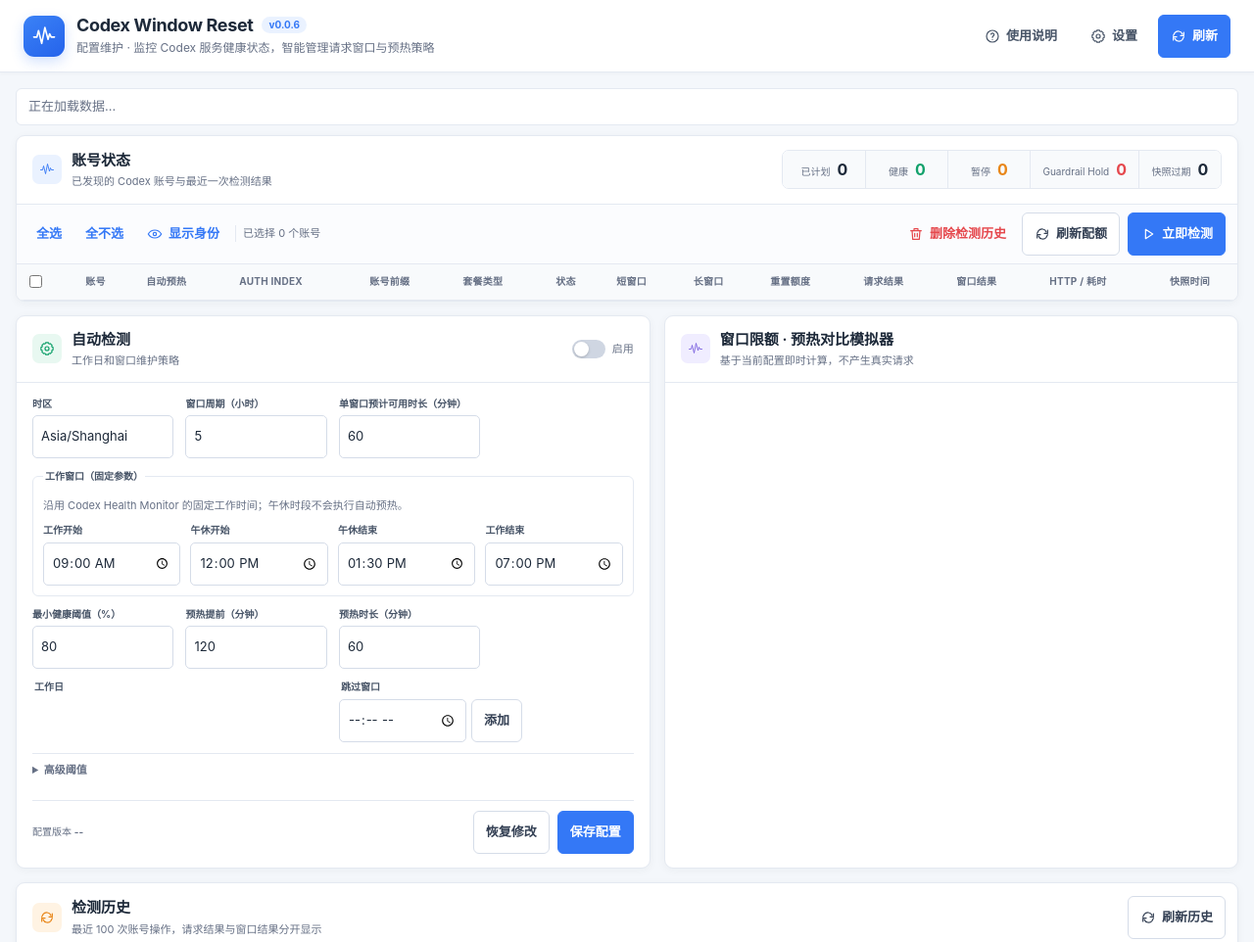
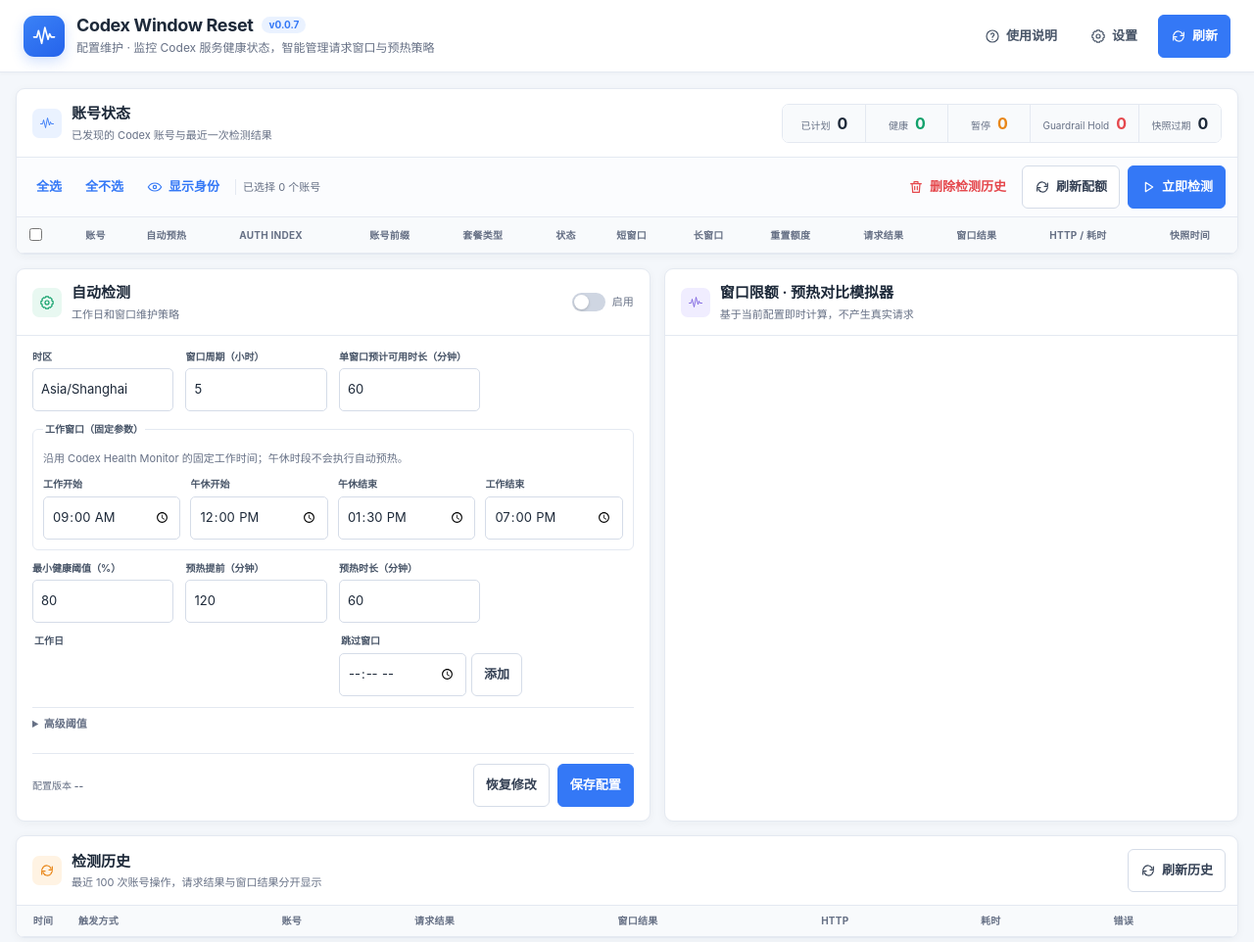
Before and after one commit to tapaixx/codex-window-reset, a website with bundled scripts: page web/panel.html in a window 1280 px wide. Shown: the top 962 px of the page at 98% size. Built offline with nearby package versions, Linux system fonts and the light colour scheme.

Commit message:
fix: expose ready state during panel bootstrap

```diff
--- a/registry.json
+++ b/registry.json
@@ -1,7 +1,7 @@
 {
   "id": "codex-window-reset",
   "name": "codex-window-reset",
-  "version": "0.0.6",
+  "version": "0.0.7",
   "repository": "https://github.com/tapaixx/codex-window-reset",
   "license": "MIT",
   "platforms": {
--- a/web/panel.html
+++ b/web/panel.html
@@ -16,11 +16,11 @@
     <symbol id="i-trash" viewBox="0 0 24 24"><path d="M4 7h16M9 7V4h6v3m-9 0 1 13h10l1-13M10 11v5m4-5v5"/></symbol>
   </svg>
   <header class="topbar">
-    <div class="brand"><span class="brand-mark"><svg><use href="#i-wave"/></svg></span><div><div class="brand-title"><h1>Codex Window Reset</h1><span class="version">v0.0.6</span></div><p>配置维护 · 监控 Codex 服务健康状态，智能管理请求窗口与预热策略</p></div></div>
+    <div class="brand"><span class="brand-mark"><svg><use href="#i-wave"/></svg></span><div><div class="brand-title"><h1>Codex Window Reset</h1><span class="version">v0.0.7</span></div><p>配置维护 · 监控 Codex 服务健康状态，智能管理请求窗口与预热策略</p></div></div>
     <nav class="top-actions" aria-label="页面操作"><button class="quiet-button" type="button" data-action="show-help"><svg><use href="#i-help"/></svg>使用说明</button><button class="quiet-button" type="button" data-action="focus-settings"><svg><use href="#i-settings"/></svg>设置</button><button class="primary-button" type="button" data-action="refresh-panel"><svg><use href="#i-refresh"/></svg>刷新</button></nav>
   </header>
   <main class="dashboard" id="main-content">
-    <p id="connection" class="connection" data-state="loading" aria-live="polite">正在加载数据…</p>
+    <p id="connection" class="connection" data-state="ready" aria-live="polite">正在加载数据…</p>
     <section class="panel accounts-panel" aria-labelledby="accounts-title">
       <div class="panel-heading"><div class="heading-title"><span class="section-icon section-icon-blue"><svg><use href="#i-wave"/></svg></span><div><h2 id="accounts-title">账号状态</h2><p>已发现的 Codex 账号与最近一次检测结果</p></div></div><div class="summary-strip" id="account-summary"><span><small>已计划</small><strong id="summary-scheduled">0</strong></span><span class="success"><small>健康</small><strong id="summary-healthy">0</strong></span><span class="warning"><small>暂停</small><strong id="summary-paused">0</strong></span><span class="danger"><small>Guardrail Hold</small><strong id="summary-guardrail">0</strong></span><span><small>快照过期</small><strong id="summary-stale">0</strong></span></div></div>
       <div class="toolbar"><div class="toolbar-group"><button class="text-button" type="button" data-action="select-all">全选</button><button class="text-button" type="button" data-action="select-none">全不选</button><button class="text-button" type="button" data-action="toggle-identities"><svg><use href="#i-eye"/></svg><span>显示身份</span></button><span class="selection-label" id="selection-count">已选择 0 个账号</span></div><div class="toolbar-group"><button class="danger-link" type="button" data-action="clear-data"><svg><use href="#i-trash"/></svg>删除检测历史</button><button class="secondary-button" type="button" data-action="refresh-quota"><svg><use href="#i-refresh"/></svg>刷新配额</button><button class="primary-button" type="button" data-action="run-probe"><svg><use href="#i-play"/></svg>立即检测</button></div></div>
```
Also changed, not shown: web/tests/markup.test.mjs (+1 -1 lines), README.md.
